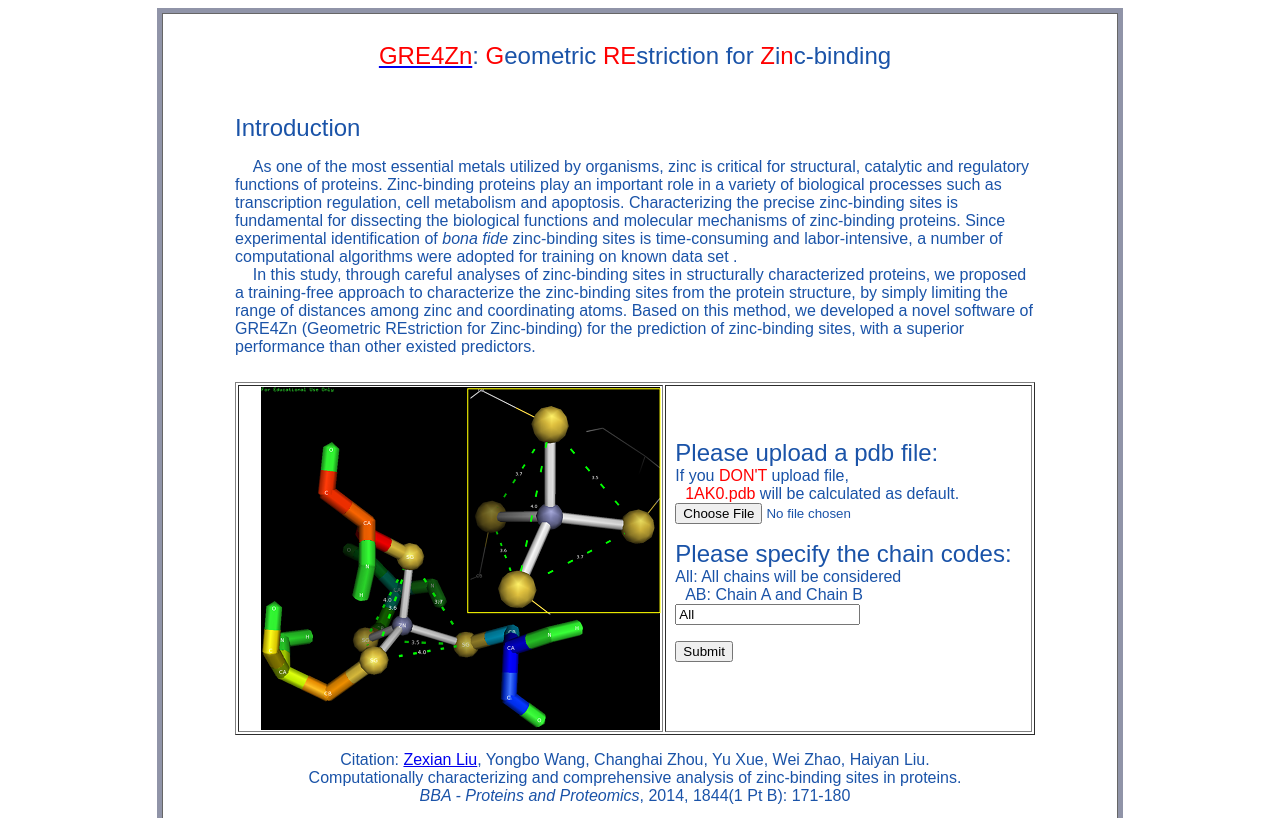
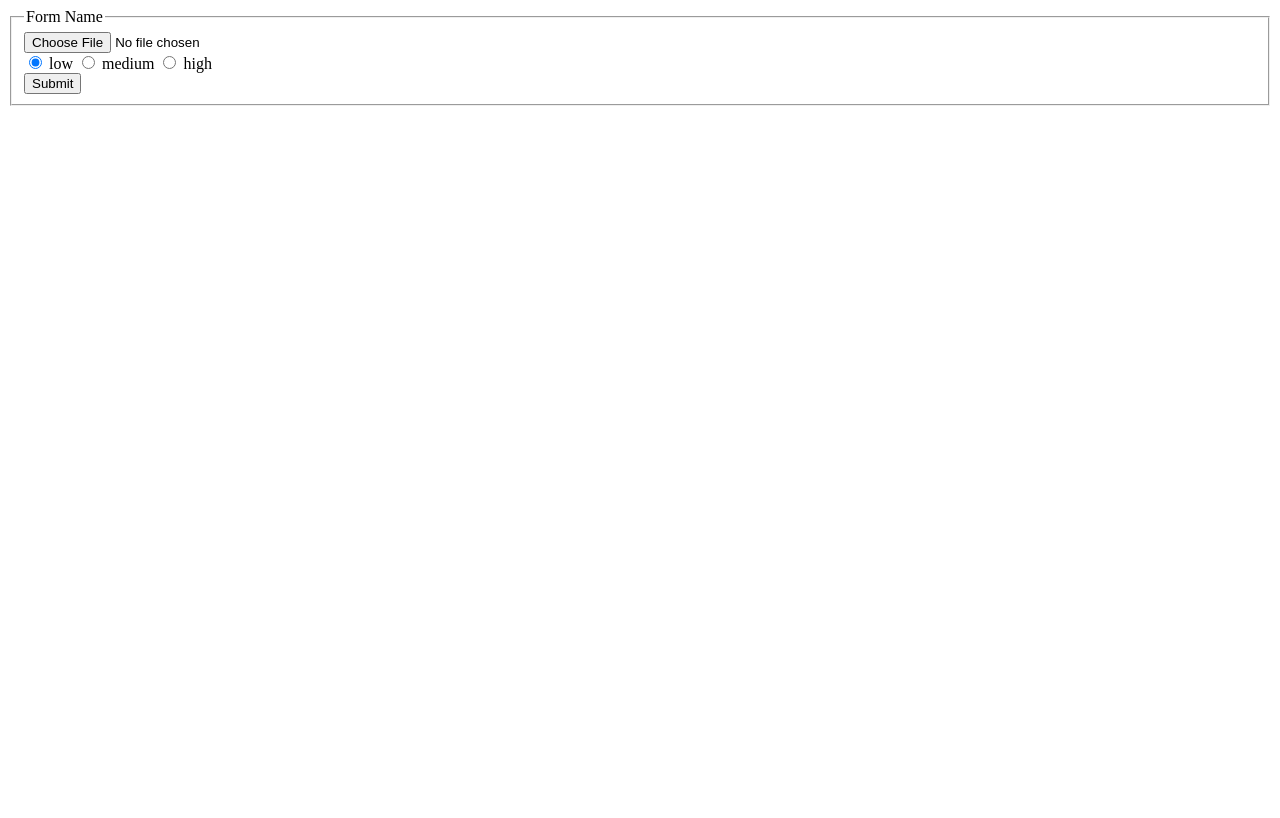
Before and after one commit to kodayu/php, a PHP site: page / in a window 1280 px wide. Shown: the top 818 px of the page. After the commit the page ends 106 px from the top, so only its background shows below. Run offline with PHP 8.4, Linux system fonts and the light colour scheme.

Commit message:
the result is OK

```diff
--- a/prkc.elmpre.elmws/index.php
+++ b/prkc.elmpre.elmws/index.php
@@ -1,43 +1,17 @@
-<?php
-require("./include/head.php");
-?>
-</td>
-</tr>
+<form method="post" enctype="multipart/form-data" action="result.php">
+<fieldset>
 
-<tr>
-<td valign="middle" align="left" width="800">
-<span class="title">Introduction</span><p>
-<span class="citation">&nbsp;&nbsp;&nbsp;&nbsp;As one of the most essential metals utilized by organisms, zinc is critical for structural, catalytic and regulatory functions of proteins. Zinc-binding proteins play an important role in a variety of biological processes such as transcription regulation, cell metabolism and apoptosis. Characterizing the precise zinc-binding sites is fundamental for dissecting the biological functions and molecular mechanisms of zinc-binding proteins. Since experimental identification of <em>bona fide</em> zinc-binding sites is time-consuming and labor-intensive, a number of computational algorithms were adopted for training on known data set	.<br>
-&nbsp;&nbsp;&nbsp;&nbsp;In this study, through careful analyses of zinc-binding sites in structurally characterized proteins, we proposed a training-free approach to characterize the zinc-binding sites from the protein structure, by simply limiting the range of distances among zinc and coordinating atoms. Based on this method, we developed a novel software of GRE4Zn (Geometric REstriction for Zinc-binding) for the prediction of zinc-binding sites, with a superior performance than other existed predictors.</span>
-<p>
-</td>
-</tr>
+<legend>Form Name</legend>
+	<input id="filebutton" name="filebutton" class="input-file" type="file">
+	<br>
+  <input name="radios" id="radios-0" value=0.12 checked="checked" type="radio">
+  low
+  <input name="radios" id="radios-1" value=0.23 type="radio">
+  medium
+  <input name="radios" id="radios-2" value=0.34 type="radio">
+  high
+  <br>
+  <input type="submit" value="Submit">
 
-<table width="800" height="343" border="1" align="center">
-  <tr>
-    <td><img src="./include/gre.png" width="400" height="343"></td>
-    <td align="left">
-<form method="POST" enctype="multipart/form-data" action="result.php">
-&nbsp;&nbsp;<span class="title">Please upload a pdb file: </span><br>
-&nbsp;&nbsp;<span class="citation">If you <span class="red">DON'T</span> upload file,<br>
-&nbsp;&nbsp;&nbsp;&nbsp;<span class="red">1AK0.pdb</span> will be calculated as default.
-</span>
-<br>
-&nbsp;&nbsp;<input type="file" name="fileinput" size="20">
-<p>
-&nbsp;&nbsp;<span class="title">Please specify the chain codes: </span><br>
-&nbsp;&nbsp;<span class="citation">All: All chains will be considered<br>
-&nbsp;&nbsp;&nbsp;&nbsp;AB: Chain A and Chain B
-</span>
-<br>
-&nbsp;&nbsp;<input name="chain" type="text" id="chain" value="All" style="width:200">
-<p>
-&nbsp;&nbsp;<input type="submit" value="Submit">
+</fieldset>
 </form>
-</td>
-  </tr>
-</table>
-
-<?php
-require("./include/foot.php");
-?>
```
Also changed, not shown: prkc.elmpre.elmws/result.php (+33 -43 lines).
